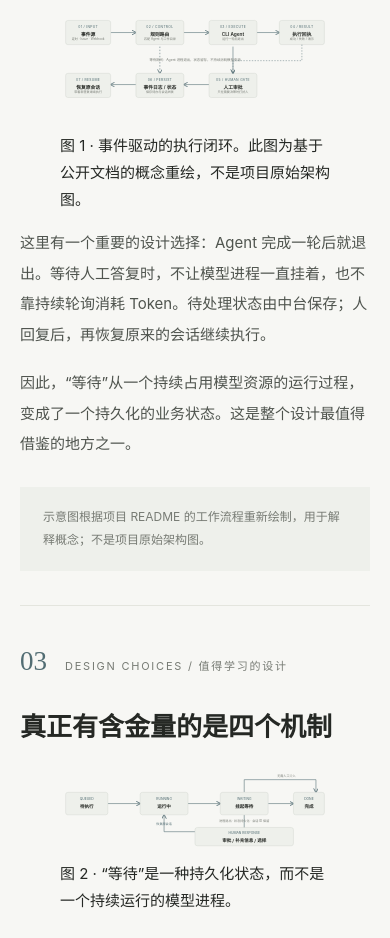
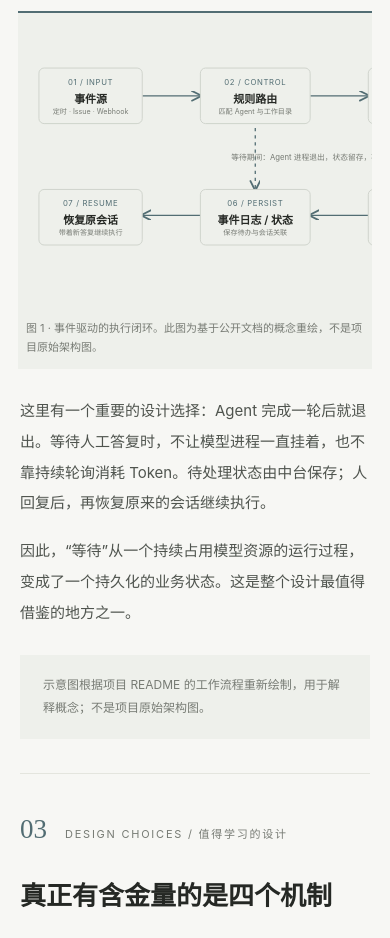
Before and after one commit to xcai8698/xcai8698.github.io, a plain HTML site: page notes/2026-11-14-agent-autoloop-system.html in a window 390 px wide. Shown: the part 2226-3164 px from the top of the page. Drawn offline with Linux system fonts and the light colour scheme.

Commit message:
Add responsive technical diagram styles

```diff
--- a/assets/site.css
+++ b/assets/site.css
@@ -232,3 +232,18 @@ a:focus-visible, button:focus-visible { outline: 2px solid var(--accent); outlin
   .zine-panel { padding:20px; }
   .zine-footer { flex-wrap:wrap; }
 }
+
+
+/* Responsive, theme-aware diagrams for technical zine articles. */
+.zine-figure { margin:30px 0 34px; padding:22px 20px 14px; background:var(--surface-soft); border-top:2px solid var(--accent); }
+.zine-diagram { display:block; width:100%; height:auto; overflow:visible; }
+.zine-diagram text { paint-order:stroke; }
+.zine-diagram-compact { max-height:330px; }
+.zine-figure figcaption { margin-top:13px; color:var(--muted); font-size:11px; line-height:1.8; }
+.zine-figure + .zine-copy { margin-top:22px; }
+@media (max-width:720px) {
+  .zine-figure { margin:23px -2px 27px; padding:15px 8px 11px; overflow:hidden; }
+  .zine-diagram { min-width:620px; max-width:none; }
+  .zine-figure { overflow-x:auto; }
+  .zine-figure figcaption { position:sticky; left:0; }
+}
```
